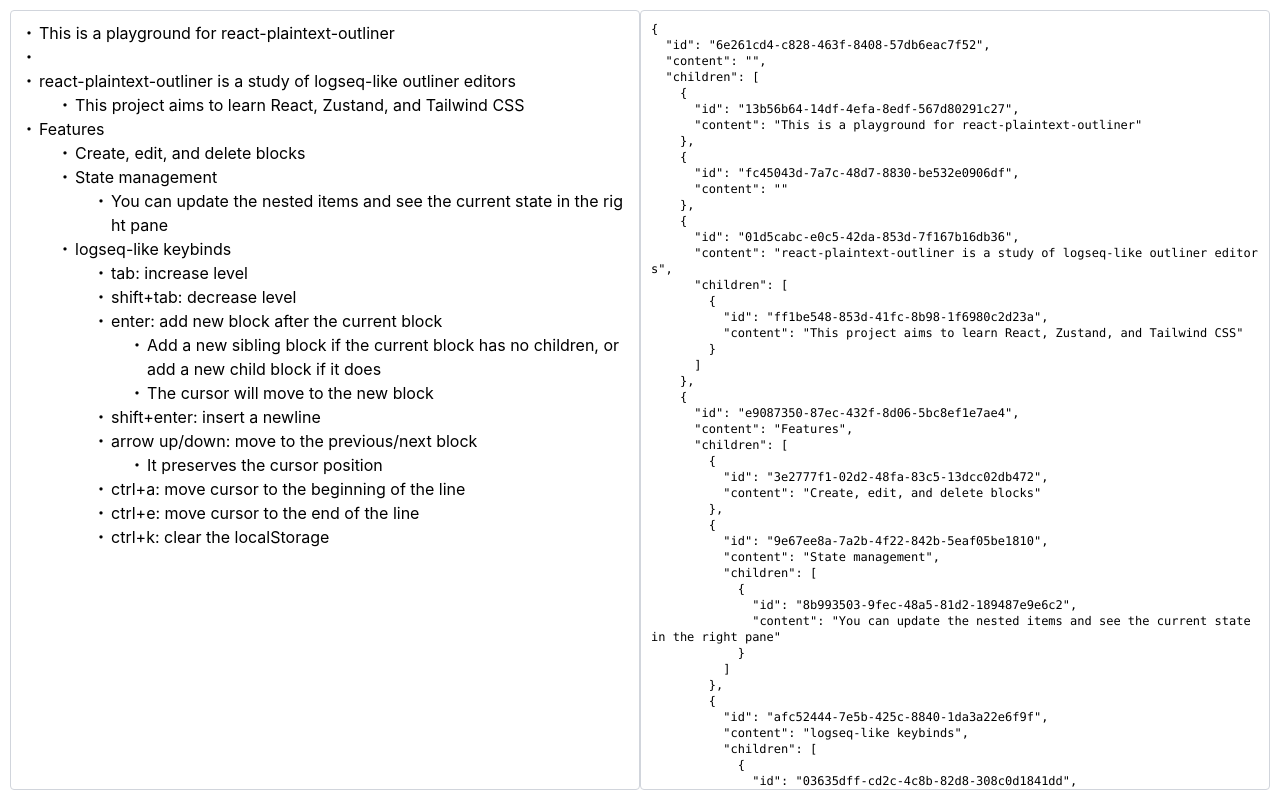
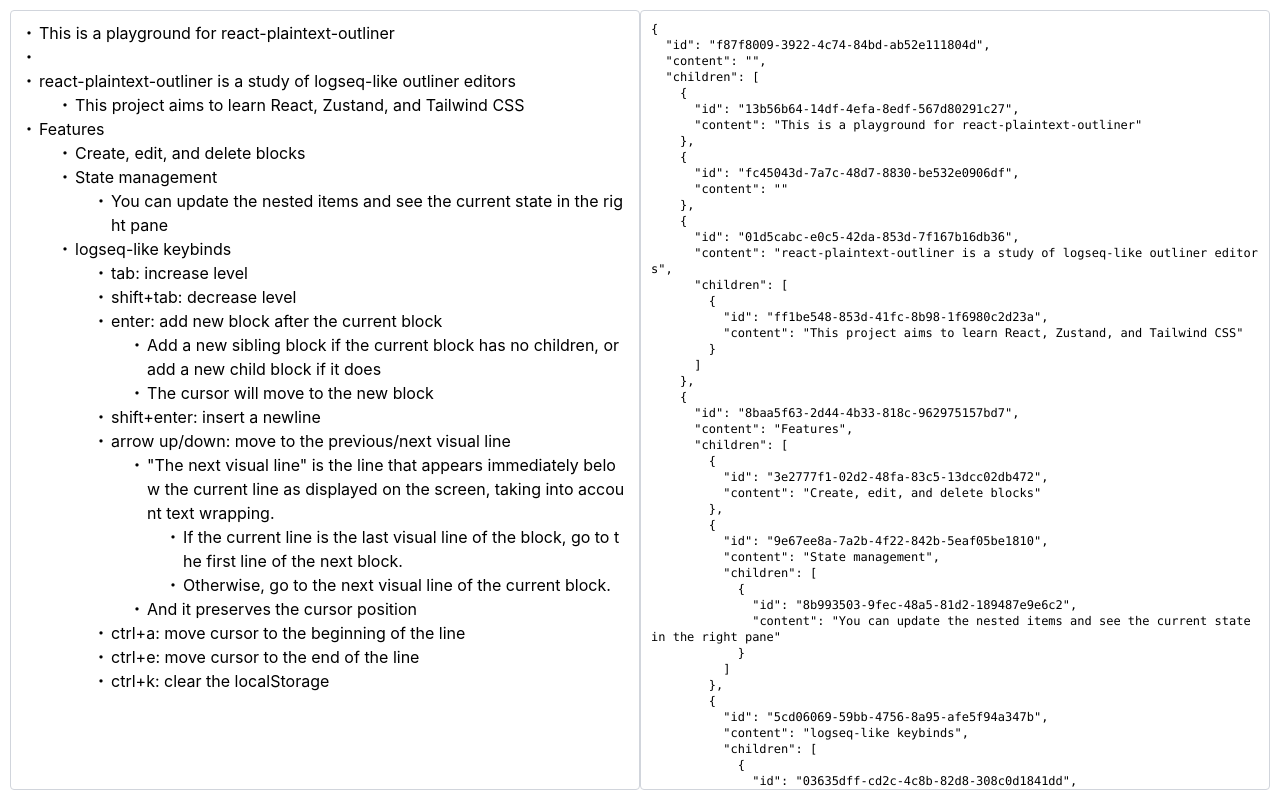
Before and after one commit to oshikiri/react-plaintext-outliner, a React (Vite) app: page / in a window 1280 px wide. Built offline with nearby package versions, Linux system fonts and the light colour scheme.

Commit message:
Implement caret movement for text wrapping case (#14)

```diff
--- a/src/BlockComponent.tsx
+++ b/src/BlockComponent.tsx
@@ -14,6 +14,9 @@
   setCursor,
   getTextsAroundCursor,
   getNearestCursorOffset,
+  isCaretAtLastLine,
+  isCaretAtFirstLine,
+  getOffsetFromLineStart,
 } from "./dom";
 
 export default function BlockComponent({
@@ -48,7 +51,8 @@
   };
 
   const onKeyDown: KeyboardEventHandler = (event) => {
-    const currentInnerText: string = contentRef.current?.innerText || "";
+    const currentElement = contentRef.current;
+    const currentInnerText: string = currentElement?.innerText || "";
 
     if (event.key === "Enter" && !event.shiftKey) {
       event.preventDefault();
@@ -78,24 +82,32 @@
       const { startOffset } = getTextsAroundCursor();
       setCursorPosition(block.id, startOffset);
     } else if (event.key === "ArrowDown") {
+      if (!currentElement || !isCaretAtLastLine(currentElement)) {
+        return;
+      }
+
       event.preventDefault();
       const nextBlock = block.getNextBlock();
       if (nextBlock) {
         block.content = currentInnerText;
         setBlockById(block.id, block);
 
-        const { startOffset } = getTextsAroundCursor();
-        setCursorPosition(nextBlock.id, startOffset);
+        const offsetFromLineStart = getOffsetFromLineStart(currentElement);
+        setCursorPosition(nextBlock.id, offsetFromLineStart);
       }
     } else if (event.key === "ArrowUp") {
+      if (!currentElement || !isCaretAtFirstLine(currentElement)) {
+        return;
+      }
+
       event.preventDefault();
       const prevBlock = block.getPrevBlock();
       if (prevBlock) {
         block.content = currentInnerText;
         setBlockById(block.id, block);
 
-        const { startOffset } = getTextsAroundCursor();
-        setCursorPosition(prevBlock.id, startOffset);
+        const offsetFromLineStart = getOffsetFromLineStart(currentElement);
+        setCursorPosition(prevBlock.id, offsetFromLineStart);
       }
     } else if (event.key === "a" && event.ctrlKey) {
       event.preventDefault();
--- a/src/data.ts
+++ b/src/data.ts
@@ -24,8 +24,19 @@
         new Block("The cursor will move to the new block"),
       ]),
       new Block("shift+enter: insert a newline"),
-      new Block("arrow up/down: move to the previous/next block", [
-        new Block("It preserves the cursor position"),
+      new Block("arrow up/down: move to the previous/next visual line", [
+        new Block(
+          '"The next visual line" is the line that appears immediately below the current line as displayed on the screen, taking into account text wrapping. ',
+          [
+            new Block(
+              "If the current line is the last visual line of the block, go to the first line of the next block.",
+            ),
+            new Block(
+              "Otherwise, go to the next visual line of the current block.",
+            ),
+          ],
+        ),
+        new Block("And it preserves the cursor position"),
       ]),
       new Block("ctrl+a: move cursor to the beginning of the line"),
       new Block("ctrl+e: move cursor to the end of the line"),
--- a/src/dom.ts
+++ b/src/dom.ts
@@ -19,6 +19,82 @@
   return startOffset;
 }
 
+export function isCaretAtLastLine(element: HTMLElement): boolean {
+  const selection = window.getSelection();
+  if (!selection || selection.rangeCount === 0) {
+    return false;
+  }
+
+  const range = selection.getRangeAt(0);
+
+  const clientRects = range.getClientRects();
+  if (clientRects.length === 0) {
+    return true;
+  }
+
+  const lastRect = clientRects[clientRects.length - 1];
+  const elementRect = element.getBoundingClientRect();
+
+  const tolerance = 5;
+  const isAtBottom =
+    lastRect.bottom >= elementRect.bottom - tolerance &&
+    lastRect.top <= elementRect.bottom + tolerance;
+
+  return isAtBottom;
+}
+
+export function isCaretAtFirstLine(element: HTMLElement): boolean {
+  const selection = window.getSelection();
+  if (!selection || selection.rangeCount === 0) {
+    return false;
+  }
+
+  const range = selection.getRangeAt(0);
+
+  const clientRects = range.getClientRects();
+  if (clientRects.length === 0) {
+    return true;
+  }
+
+  const firstRect = clientRects[0];
+  const elementRect = element.getBoundingClientRect();
+
+  const tolerance = 5;
+  const isAtTop =
+    firstRect.top <= elementRect.top + tolerance &&
+    firstRect.bottom >= elementRect.top - tolerance;
+
+  return isAtTop;
+}
+
+/**
+ * Get the offset of the cursor from the start of the line in a div.
+ *
+ * It considers the case where there are multiple lines due to text wrapping.
+ */
+export function getOffsetFromLineStart(element: HTMLElement): number {
+  const selection: Selection | null = window.getSelection();
+  if (!selection) {
+    return 0;
+  }
+
+  const range = selection.getRangeAt(0);
+
+  const clientRects = range.getClientRects();
+  if (clientRects.length === 0) {
+    return 0;
+  }
+
+  const caretRect = clientRects[clientRects.length - 1];
+
+  const elementRect = element.getBoundingClientRect();
+
+  const caretX = caretRect.left - elementRect.left;
+
+  // FIXME: Assuming 8px is the width of a character
+  return Math.floor(caretX / 8);
+}
+
 function setCursor(node: HTMLElement, offset: number) {
   const range = document.createRange();
   range.setStart(node, offset);
```
